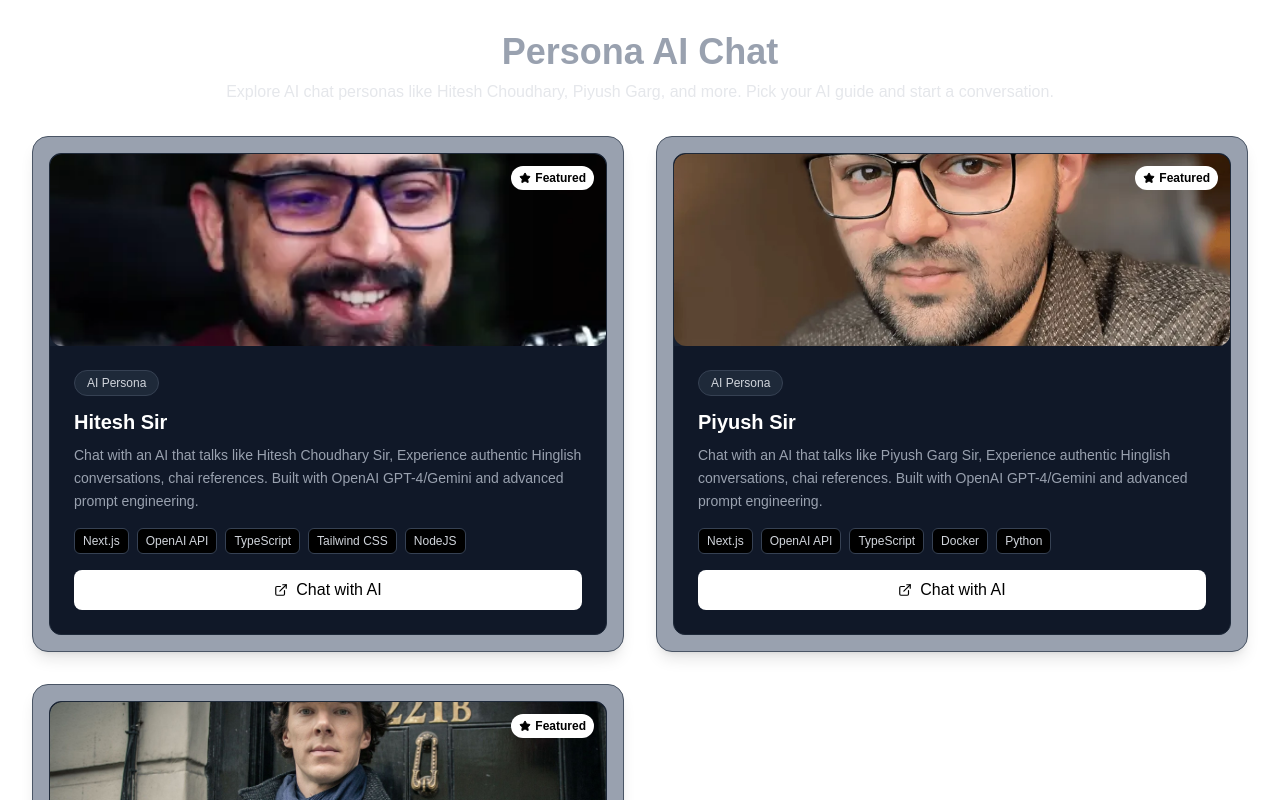
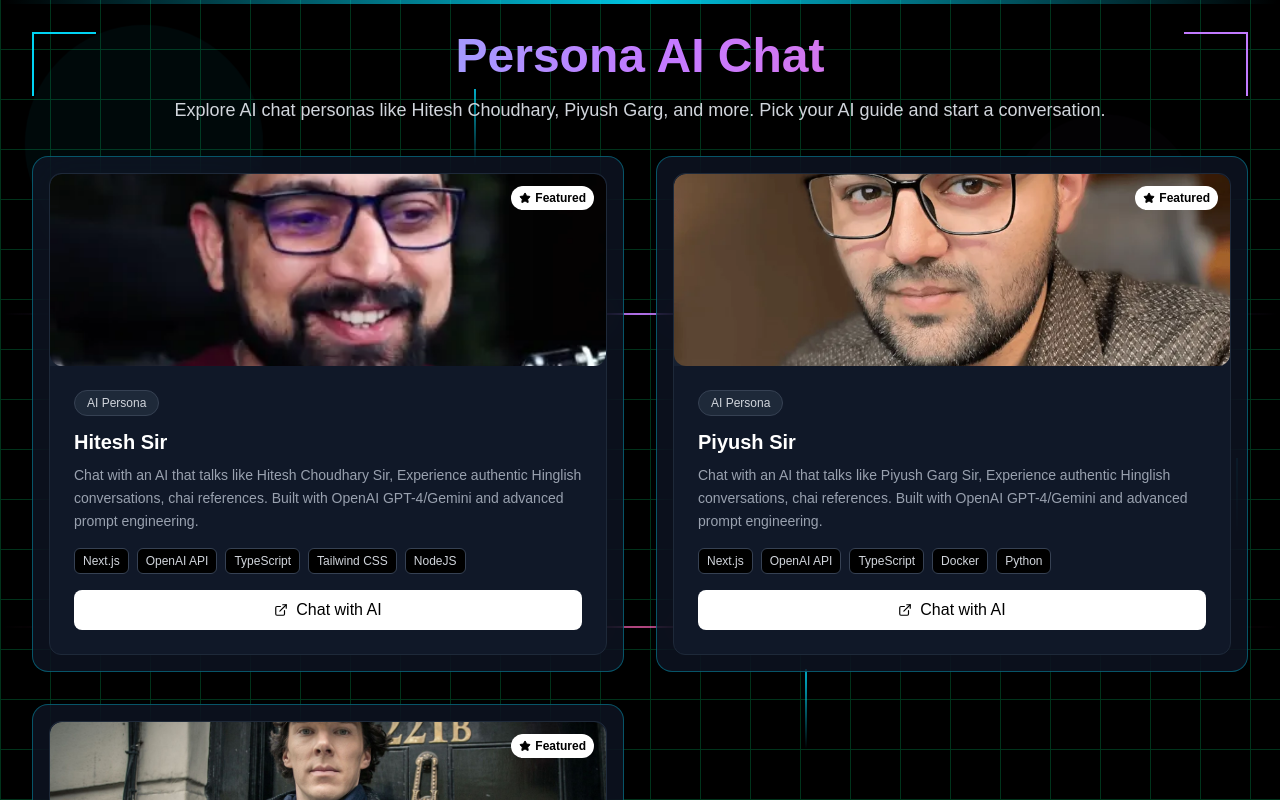
Before and after one commit to TheNikhilChauhan/Persona-AI-Chatbot, a Next.js app: page / in a window 1280 px wide. Shown: the top 800 px of the page. Built offline with nearby package versions, Linux system fonts and the light colour scheme.

Commit message:
changed home page ui

```diff
--- a/src/app/page.tsx
+++ b/src/app/page.tsx
@@ -1,4 +1,5 @@
 "use client";
+
 import ProjectCard from "@/components/ui/projectCard";
 import React from "react";
 import { personas } from "./persona/persona";
@@ -7,13 +8,88 @@
   const featuredProjects = personas.filter((project) => project.featured);
 
   return (
-    <div className="p-8">
+    <main className="relative min-h-screen overflow-hidden bg-black">
+      {/* Cyberpunk Background */}
+      <div className="pointer-events-none absolute inset-0">
+        {/* Neon Grid */}
+        <div
+          className="absolute inset-0 opacity-20"
+          style={{
+            backgroundImage: `
+              linear-gradient(90deg, #00ff88 1px, transparent 1px),
+              linear-gradient(0deg, #00ff88 1px, transparent 1px)
+            `,
+            backgroundSize: "50px 50px",
+          }}
+        />
+
+        {/* Scanning Lines */}
+        <div className="absolute inset-0">
+          <div
+            className="absolute top-0 left-0 w-full h-1 bg-gradient-to-r from-transparent via-cyan-400 to-transparent animate-pulse"
+            style={{ animationDuration: "3s" }}
+          />
+          <div
+            className="absolute top-1/4 left-0 w-full h-0.5 bg-gradient-to-r from-transparent via-purple-400 to-transparent animate-pulse"
+            style={{ animationDuration: "4s", animationDelay: "1s" }}
+          />
+          <div
+            className="absolute top-1/2 left-0 w-full h-0.5 bg-gradient-to-r from-transparent via-pink-400 to-transparent animate-pulse"
+            style={{ animationDuration: "5s", animationDelay: "2s" }}
+          />
+          <div
+            className="absolute top-3/4 left-0 w-full h-0.5 bg-gradient-to-r from-transparent via-yellow-400 to-transparent animate-pulse"
+            style={{ animationDuration: "3.5s", animationDelay: "0.5s" }}
+          />
+        </div>
+
+        {/* Holographic Orbs */}
+        <div
+          className="absolute top-20 left-20 w-32 h-32 bg-cyan-400 rounded-full opacity-30 animate-ping"
+          style={{ animationDuration: "4s" }}
+        />
+        <div
+          className="absolute top-40 right-32 w-24 h-24 bg-purple-400 rounded-full opacity-40 animate-ping"
+          style={{ animationDuration: "3s", animationDelay: "1s" }}
+        />
+        <div
+          className="absolute bottom-32 left-1/3 w-28 h-28 bg-pink-400 rounded-full opacity-35 animate-ping"
+          style={{ animationDuration: "5s", animationDelay: "2s" }}
+        />
+
+        {/* Data Streams */}
+        <div className="absolute inset-0">
+          {[...Array(15)].map((_, i) => (
+            <div
+              key={i}
+              className="absolute w-0.5 h-20 bg-gradient-to-b from-cyan-400 to-transparent animate-pulse"
+              style={{
+                left: `${Math.random() * 100}%`,
+                top: `${Math.random() * 100}%`,
+                animationDelay: `${Math.random() * 3}s`,
+                animationDuration: `${2 + Math.random() * 2}s`,
+              }}
+            />
+          ))}
+        </div>
+
+        {/* Corner Brackets */}
+        <div className="absolute top-8 left-8 w-16 h-16 border-l-2 border-t-2 border-cyan-400" />
+        <div className="absolute top-8 right-8 w-16 h-16 border-r-2 border-t-2 border-purple-400" />
+        <div className="absolute bottom-8 left-8 w-16 h-16 border-l-2 border-b-2 border-pink-400" />
+        <div className="absolute bottom-8 right-8 w-16 h-16 border-r-2 border-b-2 border-yellow-400" />
+      </div>
+
+      {/* Main Content */}
+      <div className="relative z-10 p-8">
         {/* Header */}
         <div className="mb-8 text-center">
-        <h1 className="text-4xl font-bold text-gray-400">Persona AI Chat</h1>
-        <p className="text-gray-200 mt-2">
-          Explore AI chat personas like Hitesh Choudhary, Piyush Garg, and more.
-          Pick your AI guide and start a conversation.
+          <h1 className="text-5xl font-extrabold bg-gradient-to-r from-cyan-400 via-purple-400 to-pink-400 bg-clip-text text-transparent">
+            Persona AI Chat
+          </h1>
+          <p className="text-gray-300 mt-4 text-lg">
+            Explore AI chat personas like Hitesh Choudhary, Piyush Garg, and
+            more. Pick your AI guide and start a conversation.
           </p>
         </div>
 
@@ -22,13 +98,14 @@
           {featuredProjects.map((project) => (
             <div
               key={project.id}
-            className="rounded-2xl shadow-lg border border-gray-600 bg-gray-400 hover:shadow-xl transition-shadow p-4"
+              className="rounded-2xl shadow-lg border border-cyan-500/40 bg-gray-900/70 backdrop-blur-xl hover:shadow-cyan-400/50 transition-shadow p-4"
             >
               <ProjectCard project={project} />
             </div>
           ))}
         </div>
       </div>
+    </main>
   );
 };
 
```
Lines whose indentation alone changed are shown as unchanged.
